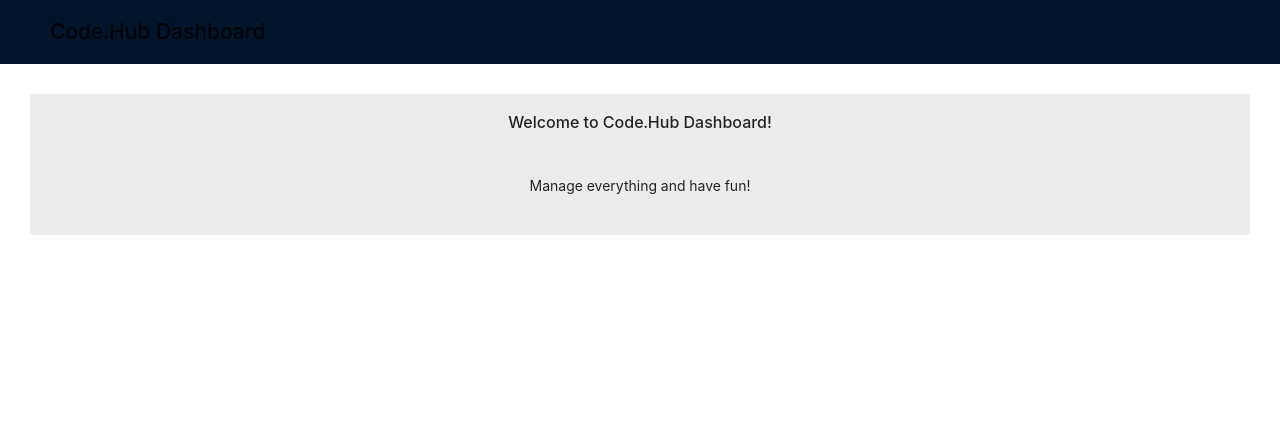
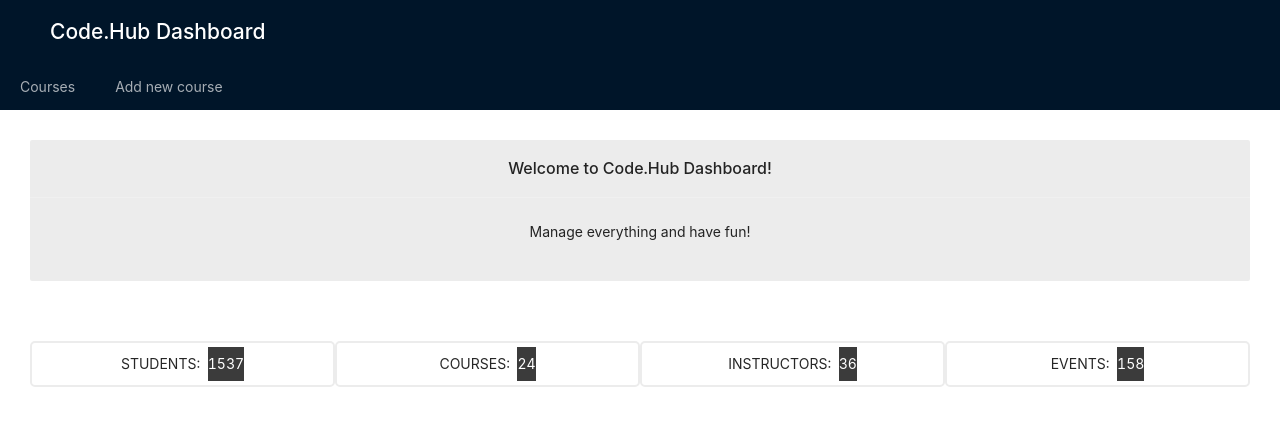
Before and after one commit to elefstathi/react-pfizer, a React (Create React App) app: page / in a window 1280 px wide. Shown: the top 426 px of the page. Built offline with nearby package versions, Linux system fonts and the light colour scheme; data requests are answered from the project's data file.

Commit message:
get stats

```diff
--- a/src/App.js
+++ b/src/App.js
@@ -2,9 +2,7 @@ import {
   BrowserRouter as Router,
   Switch,
   Route,
-  Link,
-  useRouteMatch,
-  useParams
+  Link
 } from "react-router-dom";
 import Dashboard from "./components/Dashboard";
 
@@ -26,7 +24,7 @@ function App() {
           <Route path="/topics">
             <Topics />
           </Route> */}
-          <Route path="/" component={Dashboard}/>
+          <Route path="/"><Dashboard/></Route>
         </Switch>
       </div>
     </Router>
--- a/src/api/BaseApi.js
+++ b/src/api/BaseApi.js
@@ -1,3 +1,4 @@
-export const API_BASE_URL = "http://localhost:3001";
+const API_BASE_URL = "http://localhost:3001";
 
+export default API_BASE_URL;
 // export const API = `${API_BASE_URL}/courses`;
--- a/src/components/Dashboard.js
+++ b/src/components/Dashboard.js
@@ -1,16 +1,40 @@
-import React, { useState } from "react";
-import ReactDOM from "react-dom";
-import WelcomeCard from "./welcome/WelcomeCard";
+import React, {useState } from "react";
+import WelcomeCard from "./WelcomeCard";
 import Header from "./Header";
-import { Layout } from "antd";
+import { Layout, Menu, Row, Spin} from "antd";
 import "antd/dist/antd.css";
+import StatisticItem from "./StatisticItem";
+import FetchData from "./FetchData";
+import API_BASE_URL from "../api/BaseApi";
 
 export default function Dashboard() {
 
   return (
     <Layout className="layout">
-      <Header/>
-      <WelcomeCard/>
+      <Header />
+      <Menu theme="dark" mode="horizontal">
+        <Menu.Item key="1">Courses</Menu.Item>
+        <Menu.Item key="2">Add new course</Menu.Item>
+      </Menu>
+      <WelcomeCard />
+      <Row style={rowStyle}>
+      <FetchData
+        url={API_BASE_URL}
+        resource="stats"
+      >
+        {(data, isLoading) =>
+          isLoading ? (
+            <Spin size="large" />
+          ) : (
+            data.map(({ id, title, amount}) => (
+              <StatisticItem type="inner" key={id} title={title} amount={amount}/>
+            ))
+          )
+        }
+      </FetchData>
+      </Row>
     </Layout>
   );
 }
+
+const rowStyle = { padding: "30px", background: "#fff" };
--- /dev/null
+++ b/src/components/FetchData.js
@@ -0,0 +1,20 @@
+import { useState, useEffect } from "react";
+
+const FetchData = ({ url, resource, children }) => {
+  const [data, setData] = useState([]);
+  const [isLoading, setIsLoading] = useState(true);
+
+  useEffect(() => {
+    fetch(`${url}/${resource}`)
+      .then((res) => res.json())
+      .then((data) => {
+        console.log(data);
+        setData(data);
+        setIsLoading(false);
+      });
+  }, [url, resource]);
+
+  return children(data, isLoading);
+};
+
+export default FetchData;
--- a/src/components/Header.js
+++ b/src/components/Header.js
@@ -5,7 +5,7 @@ const { Header } = Layout;
 
 const AppHeader = () => (
   <Header className="header">
-    <h2>Code.Hub Dashboard</h2>
+    <h2 style={{color: "#fff"}}>Code.Hub Dashboard</h2>
   </Header>
 );
 
--- /dev/null
+++ b/src/components/StatisticItem.js
@@ -0,0 +1,27 @@
+import { Col, Row } from "antd";
+
+const StatisticItem = ({ title, amount }) => {
+  return (
+    <Col className="gutter-row" span={6} style={colStyle}>
+      <Row style={rowStyle}>
+        <div style={titleStyle}>{title.toUpperCase()}: &nbsp;</div>
+        <div style={amountStyle}>{amount} </div>
+      </Row>
+    </Col>
+  );
+};
+
+const titleStyle = { padding: "6px 0"};
+const amountStyle = { padding: "6px 0", background: "#3b3b3b", color: '#fff' };
+const rowStyle = { padding: "4px 0", justifyContent: 'center'};
+const colStyle = {
+  border: "2px solid #ececec",
+  textAlign: "center",
+  borderRadius: "5px"
+};
+
+// const styles = StyleSheet.create({
+//     colStyle : { border: 2, padding: '8px 0', borderColor: '#ececec', background: '#fff' },
+// })
+
+export default StatisticItem;
--- a/src/components/welcome/WelcomeCard.js
+++ b/src/components/WelcomeCard.js
@@ -1,17 +1,19 @@
 import { Card } from "antd";
 import "antd/dist/antd.css";
-import "./Welcome.css";
 
 export default function WelcomeCard() {
   return (
-    <div className="site-card-border-less-wrapper">
+    <div style={containerStyle}>
       <Card
         title="Welcome to Code.Hub Dashboard!"
         bordered={false}
-        style={{ width: "100%", backgroundColor: "#ececec", textAlign: "center" }}
+        style={cardStyle}
       >
         <p>Manage everything and have fun!</p>
       </Card>
     </div>
   );
 }
+
+const containerStyle = { padding: "30px", background: "#fff" };
+const cardStyle = { width: "100%", backgroundColor: "#ececec", textAlign: "center" };
--- a/src/components/welcome/Welcome.css
+++ /dev/null
@@ -1,4 +0,0 @@
-.site-card-border-less-wrapper {
-    padding: 30px;
-    background: white;
-}
```
